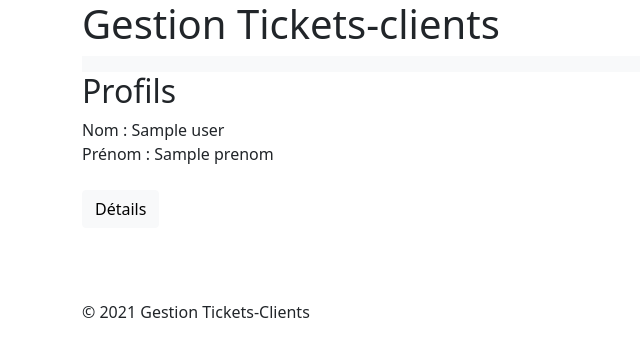
After one commit to mazen87/gestion-ticket-client, a Symfony app: template templates/user/tousLesProfils.html.twig in a window 1280 px wide. The commit adds this page. Shown: the top 357 px of the page, without its empty margins (0-640 px from the left). Run offline with Twig, Linux system fonts and the light colour scheme; the template is opened without the code that fills it: most values are stand-ins (such as "Sample title", 1, 10 or a date in 2020); some libraries are stand-ins or nearby versions.

Commit message:
admin-grstion des profils

```diff
--- a/templates/base.html.twig
+++ b/templates/base.html.twig
@@ -22,7 +22,11 @@
                         </button> #}
                         <div class="collapse navbar-collapse" id="navbarNavDropdown">
                         <ul class="navbar-nav">
-
+                             {% if app.user and app.user.status == "adm" %}
+                            <li class="nav-item">
+                            <a class="nav-link" aria-current="page" href={{ path('allProfils')}}>Profils</a>
+                            </li>
+                            {% endif %}
                             {% if app.user %}
                             <li class="nav-item">
                             <a class="nav-link" aria-current="page" href={{ path('home')}}>Home</a>
--- a/templates/ticket/home.html.twig
+++ b/templates/ticket/home.html.twig
@@ -5,7 +5,7 @@
 {% if app.user.status == "cli" %}
 {% for ticket in mestickets %}
 
-{% if ticket.user.id == app.user.id %}
+{% if ticket.user.id == app.user.id and ticket.termine == "0" %}
 <div>
 
 {{" Titre :" }}{{ ticket.title }}<br>
--- /dev/null
+++ b/templates/user/tousLesProfils.html.twig
@@ -0,0 +1,20 @@
+{% extends 'base.html.twig' %}
+
+{% block main %}
+<h2> Profils</h2>
+{% for user in users %}
+<div>
+{{"Nom : "}} {{user.nom}}<br>
+{{"Prénom : "}} {{user.prenom}}<br><br>
+
+
+<a href={{path('mon-profil', {'id': user.id})}} class="btn btn-light btn-xs " role="button" aria-disabled="true">Détails</a>
+</div>
+{% endfor %}
+<br>
+<br>
+<br>
+{# <a href={{path('categorie-add')}} class="btn btn-dark btn-xs " role="button" aria-disabled="true">Ajouter Catégorie</a> #}
+{% endblock %}
+
+{% block title %}  {{ parent()}} | Catégories{% endblock %}
```
Also changed, not shown: src/Controller/UserController.php (+29 -1 lines).
